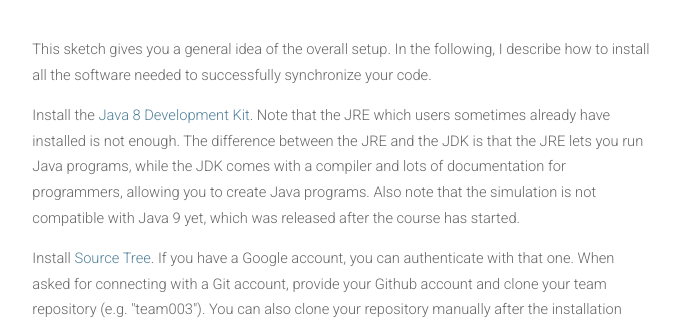
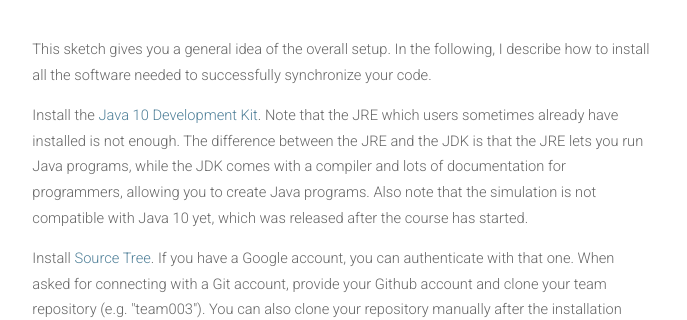
Before and after one commit to meisserecon/www, a Jekyll site: the page built from course/setup.md, in a window 1280 px wide and 900 px high, scrolled down 765 px. Shown: the part 154-474 px from the top of the window, without its empty margins (296-983 px from the left). Built offline with Jekyll 4.4.1, drawn with Linux system fonts in a browser that asks for light colours; nearby versions of some CDN libraries; some of the changed text lies outside the part shown.

Commit message:
Update setup.md

```diff
--- a/course/setup.md
+++ b/course/setup.md
@@ -8,7 +8,7 @@ permalink: /course/setup
 
 <p><a href="/course/overview.png"><img src="/course/overview.png" alt="" class="image full"></a>This sketch gives you a general idea of the overall setup. In the following, I describe how to install all the software needed to successfully synchronize your code.</p>
 
-<p>Install the <a href="http://www.oracle.com/technetwork/java/javase/downloads/jdk8-downloads-2133151.html">Java 8 Development Kit</a>. Note that the JRE which users sometimes already have installed is not enough. The difference between the JRE and the JDK is that the JRE lets you run Java programs, while the JDK comes with a compiler and lots of documentation for programmers, allowing you to create Java programs. Also note that the simulation is not compatible with Java 9 yet, which was released after the course has started.</a>
+<p>Install the <a href=http://www.oracle.com/technetwork/java/javase/downloads/jdk10-downloads-4416644.html?">Java 10 Development Kit</a>. Note that the JRE which users sometimes already have installed is not enough. The difference between the JRE and the JDK is that the JRE lets you run Java programs, while the JDK comes with a compiler and lots of documentation for programmers, allowing you to create Java programs. Also note that the simulation is not compatible with Java 10 yet, which was released after the course has started.</a>
 
 <p>Install <a href="sourcetreeapp.com">Source Tree</a>. If you have a Google account, you can authenticate with that one. When asked for connecting with a Git account, provide your Github account and clone your team repository (e.g. "team003"). You can also clone your repository manually after the installation completed. The repository URL looks like https://github.com/meisser/team000.git, depending on your team number. If you cannot access this URL with a web browser, try to login at github.com and visit the page again. If that does not work, something went wrong and you should contact me.</p>
 
```
Also changed, not shown: other parts of course/setup.md (+1 -1 lines).
